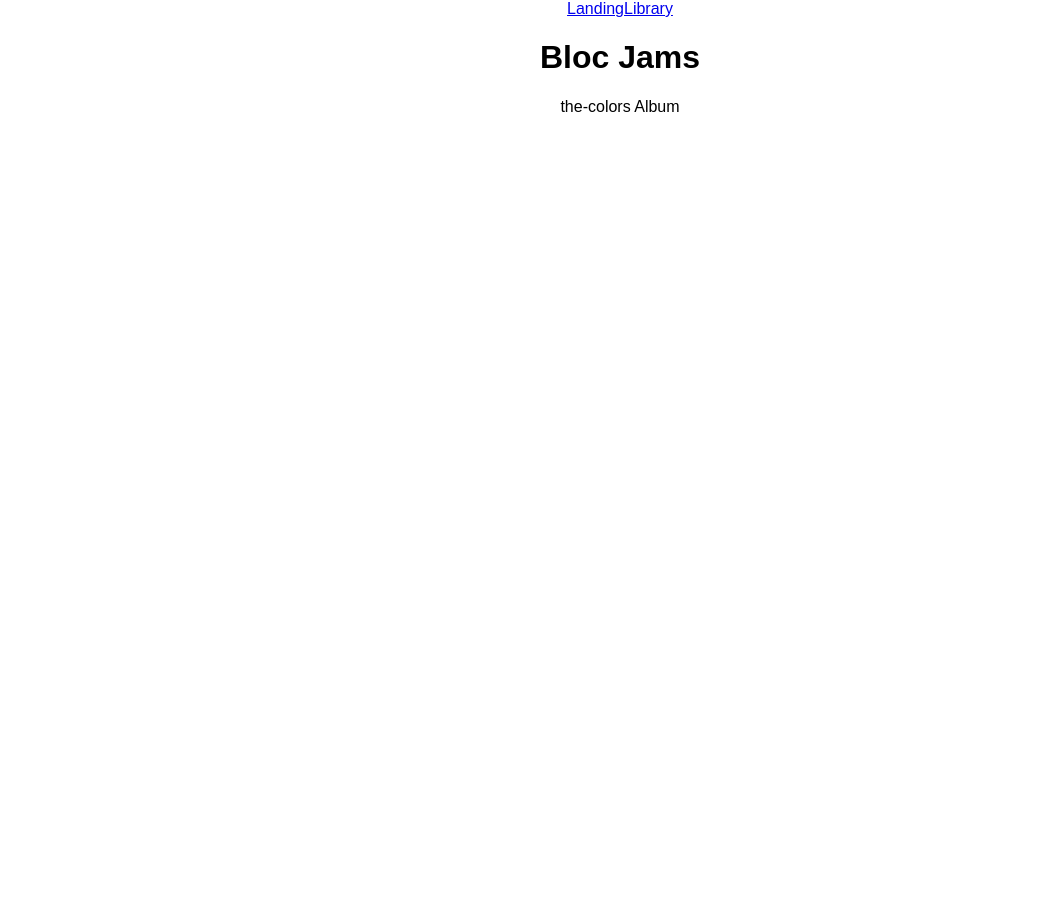
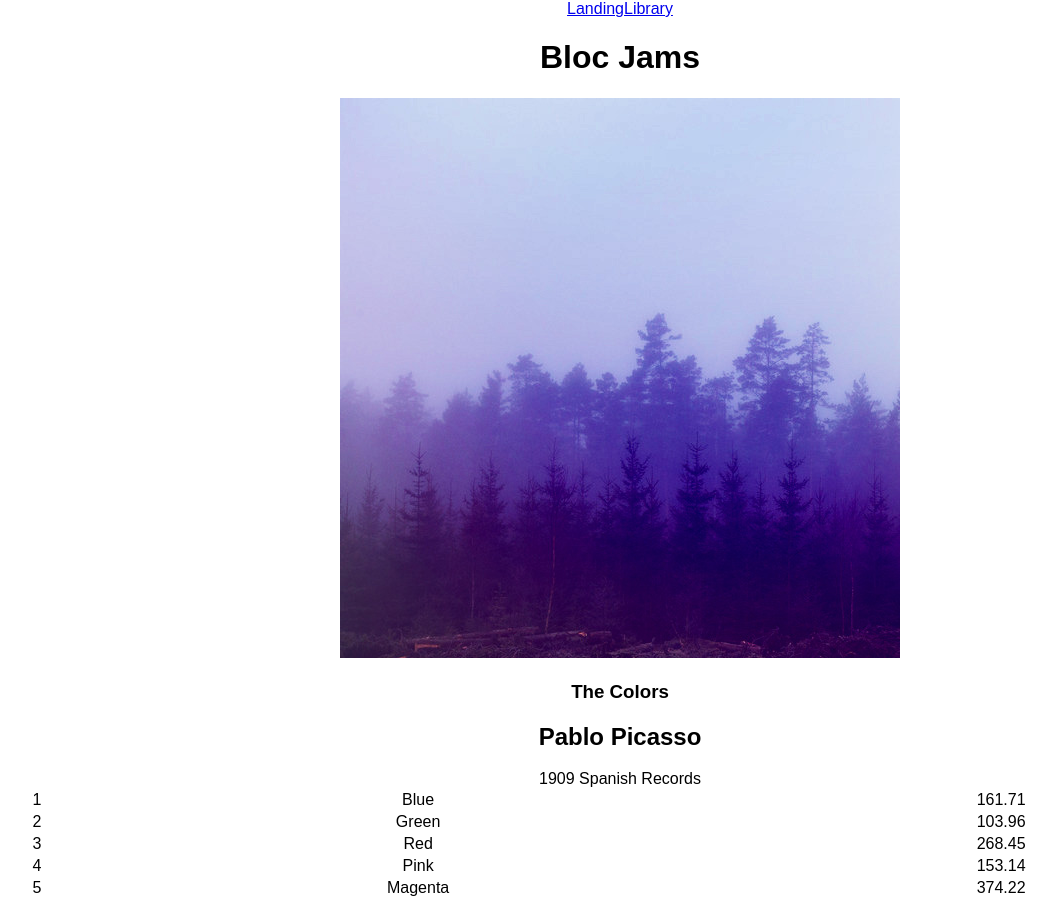
Before and after one commit to antblessing/react-jams, a React (Create React App) app: page /album/the-colors in a window 1280 px wide. Shown: the whole page, without its empty margins (20-1077 px from the left). Before the commit the page ends 800 px from the top, so only its background shows below. Built offline with nearby package versions, Linux system fonts and the light colour scheme.

Commit message:
Rendering all songs for each album

```diff
--- a/src/App.css
+++ b/src/App.css
@@ -2,27 +2,7 @@
   text-align: center;
 }
 
-.App-logo {
-  animation: App-logo-spin infinite 20s linear;
-  height: 80px;
+#song-list {
+  width: 100%;
+  text-align: center;
 }
-
-.App-header {
-  background-color: #222;
-  height: 150px;
-  padding: 20px;
-  color: white;
-}
-
-.App-title {
-  font-size: 1.5em;
-}
-
-.App-intro {
-  font-size: large;
-}
-
-@keyframes App-logo-spin {
-  from { transform: rotate(0deg); }
-  to { transform: rotate(360deg); }
-}
--- a/src/components/Album.js
+++ b/src/components/Album.js
@@ -1,10 +1,53 @@
 import React, { Component } from 'react';
+import albumData from './../data/albums';
 
 class Album extends Component {
+  constructor(props) {
+    super(props);
+
+    const album = albumData.find(album => {
+      return album.slug === this.props.match.params.slug
+    });
+
+    this.state = {
+      album: album
+    };
+  }
   render() {
     return(
       <section className="album">
-        {this.props.match.params.slug} Album
+        <section id="album-info">
+          <img id="album-cover-art" src={this.state.album.albumCover} alt="Album cover"/>
+          <div className="album-details">
+            <h1 id="album-title">{this.state.album.title}</h1>
+            <h2 className="artist">{this.state.album.artist}</h2>
+            <div id="release-info">{this.state.album.releaseInfo}</div>
+          </div>
+        </section>
+        <table id="song-list">
+          <colgroup>
+            <col id="song-number-column" />
+            <col id="song-title-column" />
+            <col id="song-duration-column" />
+          </colgroup>
+          <tbody>
+          {
+            this.state.album.songs.map((song,index) =>
+              <tr key={index}>
+                <td>
+                  {index + 1}
+                </td>
+                <td>
+                  {song.title}
+                </td>
+                <td>
+                  {song.duration}
+                </td>
+              </tr>
+            )
+          }
+          </tbody>
+        </table>
       </section>
     );
   }
--- a/src/components/Library.js
+++ b/src/components/Library.js
@@ -15,7 +15,6 @@
         {
           this.state.albums.map((album, index) =>
             <Link to={`/album/${album.slug}`} key={index}>
-              {album.title}
               <img src={album.albumCover} alt={album.title} />
               <div>{album.title}</div>
               <div>{album.artist}</div>
```
